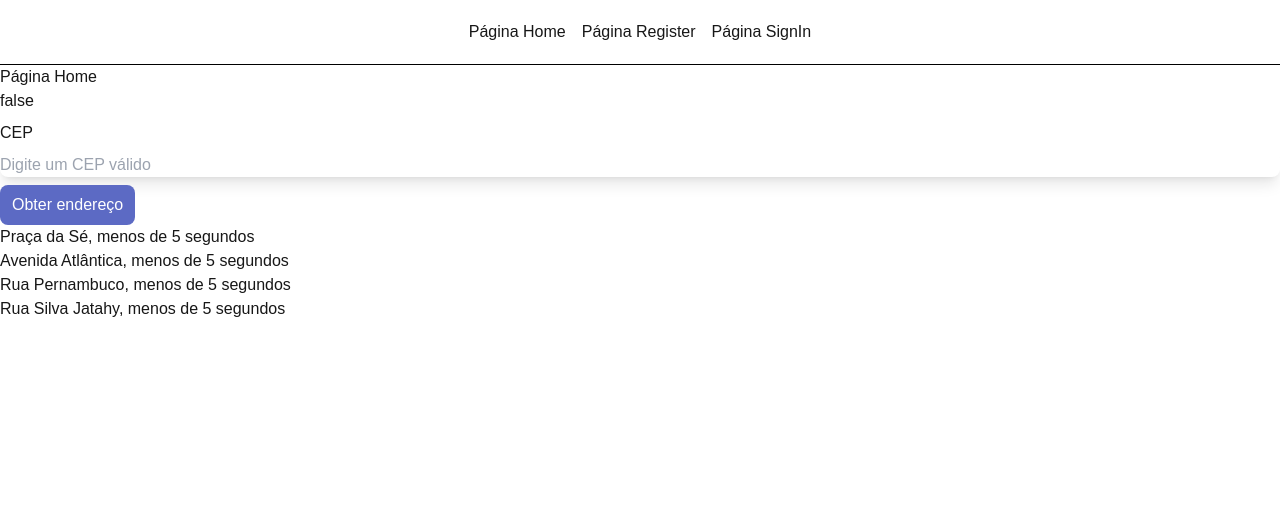
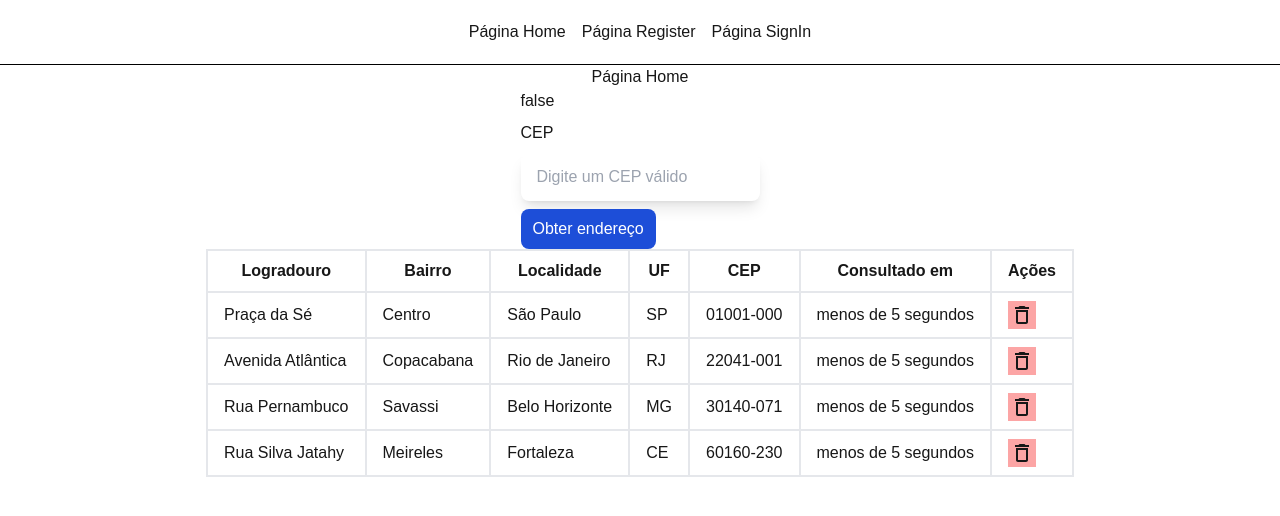
Before and after one commit to alefadonais5/CEP-Info, a Next.js app: page / in a window 1280 px wide. Shown: the top 516 px of the page. Built offline with nearby package versions, Linux system fonts and the light colour scheme.

Commit message:
feat: cria a tabela tabela de registros

```diff
--- a/package.json
+++ b/package.json
@@ -12,7 +12,8 @@
         "date-fns": "^4.1.0",
         "next": "14.2.14",
         "react": "^18",
-        "react-dom": "^18"
+        "react-dom": "^18",
+        "react-icons": "^5.3.0"
     },
     "devDependencies": {
         "@types/node": "^20",
--- a/src/app/page.tsx
+++ b/src/app/page.tsx
@@ -3,6 +3,7 @@ import { useState } from "react";
 import { getAdress } from "../../get-adress";
 import { formatDistanceToNow } from "date-fns";
 import { ptBR } from "date-fns/locale";
+import { MdOutlineDelete } from "react-icons/md";
 
 type Address = {
   id: string;
@@ -110,7 +111,7 @@ export default function Home() {
   }
 
   return (
-    <div className="">
+    <div className=" flex flex-col items-center">
       <h1>Página Home</h1>
 
       <div className="flex flex-col gap-2">
@@ -118,7 +119,7 @@ export default function Home() {
         <label>CEP</label>
         <input
           onChange={(e) => setTextValue(e.target.value)}
-          className="rounded-lg shadow-lg"
+          className="rounded-lg shadow-lg px-4 p-3"
           placeholder="Digite um CEP válido"
         />
 
@@ -127,20 +128,40 @@ export default function Home() {
           disabled={textValue === ""}
           className={`${
             loading && "opacity-30"
-          } w-fit px-3 py-2 rounded-lg bg-primary text-white`}
+          } w-fit px-3 py-2  bg-blue-700 text-white rounded-lg`}
         >
           {loading ? "Carregando..." : "Obter endereço"}
         </button>
         {/* <button onClick={() => getAdress("55825000")} className="px-3 py-2 rounded-lg bg-primary text-white">Obter endereço</button> */}
       </div>
-
-      <ul>
+      <table className="table-auto [&>*>*>*]:border-2">
+        <thead>
+          <tr className="auto [&>*]:px-4 [&>*]:py-2">
+            <th>Logradouro</th>
+            <th>Bairro</th>
+            <th>Localidade</th>
+            <th>UF</th>
+            <th>CEP</th>
+            <th>Consultado em</th>
+            <th>Ações</th>
+          </tr>
+        </thead>
+        <tbody>
         {addresses.map((address) => (
-          <li key={address.id}>
-            {address.logradouro}, {formatDate(address.consultedAt)}
-          </li>
+          <tr key={address.id} className="[&>*]:px-4 [&>*]:py-2">
+            <td>{address.logradouro}</td>
+            <td>{address.bairro}</td>
+            <td>{address.localidade}</td>
+            <td>{address.uf}</td>
+            <td>{address.cep}</td>
+            <td>{formatDate(address.consultedAt)}</td>
+            <td>
+              <button className="bg-red-300 p-0.5 flex items-center"><MdOutlineDelete size={24}/></button>
+            </td>
+          </tr>
         ))}
-      </ul>
+        </tbody>
+      </table>
     </div>
   );
 }
```
Also changed, not shown: 1 other file (tests, documents, lock files or other folders).
